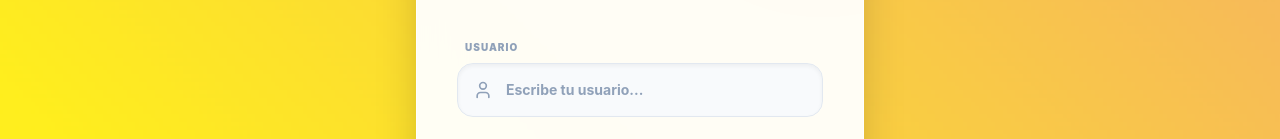
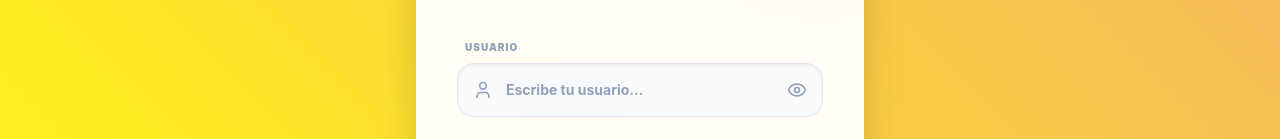
Before and after one commit to Olivares10Abad/SolarisApp, a React (Vite) app: page /login in a window 1280 px wide. Shown: the part 353-492 px from the top of the page. Built offline with nearby package versions, Linux system fonts and the light colour scheme; no server answers.

Commit message:
Enter en login y show

```diff
--- a/src/pages/Login.tsx
+++ b/src/pages/Login.tsx
@@ -1,7 +1,7 @@
 import { useState } from 'react'
 import { useNavigate } from 'react-router-dom'
 import { motion } from 'framer-motion'
-import { User, ArrowRight, LoaderCircle, AlertTriangle } from 'lucide-react'
+import { User, ArrowRight, LoaderCircle, AlertTriangle, Eye, EyeOff } from 'lucide-react'
 import { supabase } from '../supabaseClient' // Importamos la conexión a Supabase
 
 // Importamos tus activos de marca
@@ -12,6 +12,7 @@ export default function Login() {
   const [puestoActual, setPuestoActual] = useState('')
   const [error, setError] = useState<string | null>(null)
   const [cargando, setCargando] = useState(false)
+  const [mostrarPassword, setMostrarPassword] = useState(false)
   const navigate = useNavigate()
 
   const handleLogin = async (e: React.FormEvent) => {
@@ -119,14 +120,22 @@ export default function Login() {
                 <User className="absolute left-4 top-1/2 transform -translate-y-1/2 w-5 h-5 text-slate-400 group-focus-within:text-orange-500 transition-colors" />
                 <input
                   id="puesto"
-                  type="text"
+                  type={mostrarPassword ? "text" : "password"}
                   placeholder="Escribe tu usuario..."
                   value={puestoActual}
                   onChange={(e) => setPuestoActual(e.target.value)}
+                  onKeyDown={(e) => { if (e.key === 'Enter') handleLogin(e as any); }}
                   disabled={cargando}
-                  className="w-full bg-slate-50 border border-slate-200 text-slate-900 placeholder:text-slate-400 font-bold rounded-2xl py-4 pl-12 pr-4 focus:outline-none focus:border-orange-500 focus:ring-4 focus:ring-orange-500/10 transition-all text-sm shadow-inner"
+                  className="w-full bg-slate-50 border border-slate-200 text-slate-900 placeholder:text-slate-400 font-bold rounded-2xl py-4 pl-12 pr-12 focus:outline-none focus:border-orange-500 focus:ring-4 focus:ring-orange-500/10 transition-all text-sm shadow-inner"
                   required
                 />
+                <button
+                  type="button"
+                  onClick={() => setMostrarPassword(!mostrarPassword)}
+                  className="absolute right-4 top-1/2 transform -translate-y-1/2 text-slate-400 hover:text-orange-500 transition-colors focus:outline-none"
+                >
+                  {mostrarPassword ? <EyeOff className="w-5 h-5" /> : <Eye className="w-5 h-5" />}
+                </button>
               </div>
             </div>
 
```
